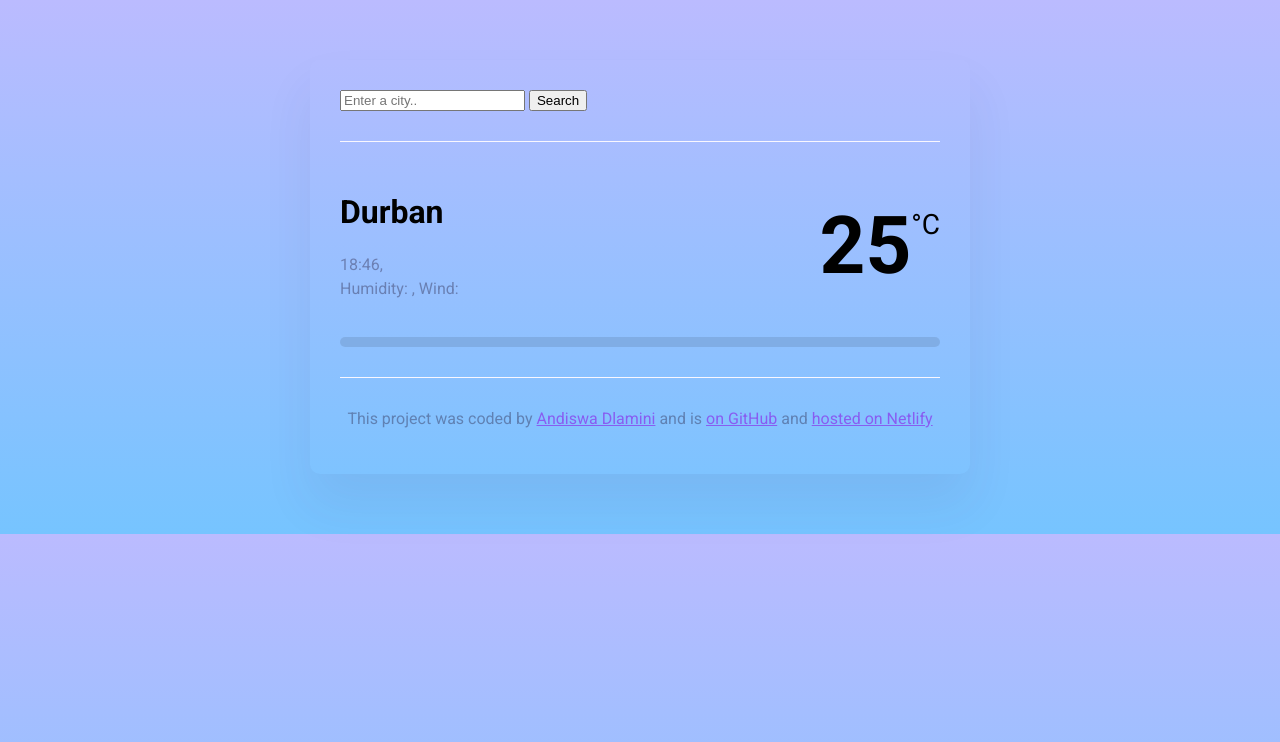
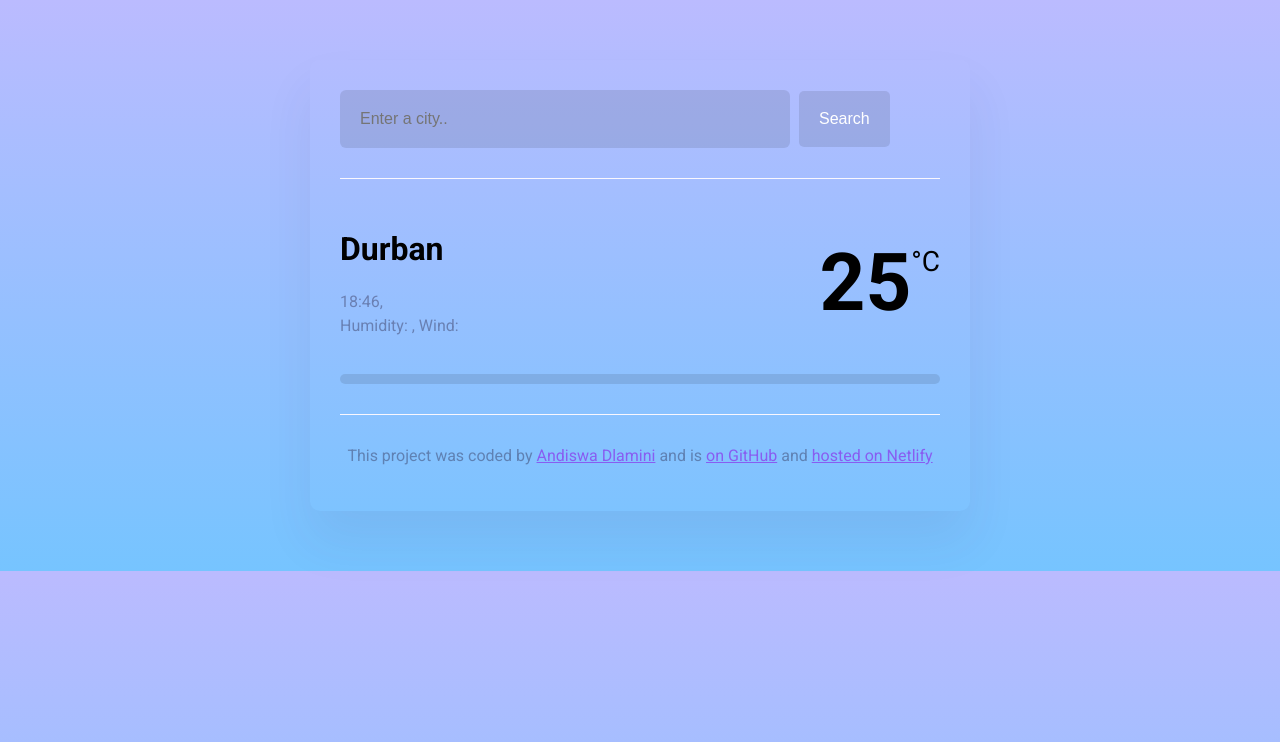
Before and after one commit to Andiswa-Dlamini/my-first-SheCodes-project, a website built with Parcel: page index.html in a window 1280 px wide. Built offline with nearby package versions, Linux system fonts and the light colour scheme; no server answers.

Commit message:
Update index.html

```diff
--- a/index.html
+++ b/index.html
@@ -21,10 +21,10 @@
             type="search"
             placeholder="Enter a city.."
             required
-            class="search-form-input"
+            class="search-input"
             id="search-form-input"
           />
-          <input type="submit" value="Search" class="search-form-button" />
+          <input type="submit" value="Search" class="search-button" />
         </form>
       </header>
       <main>
```
